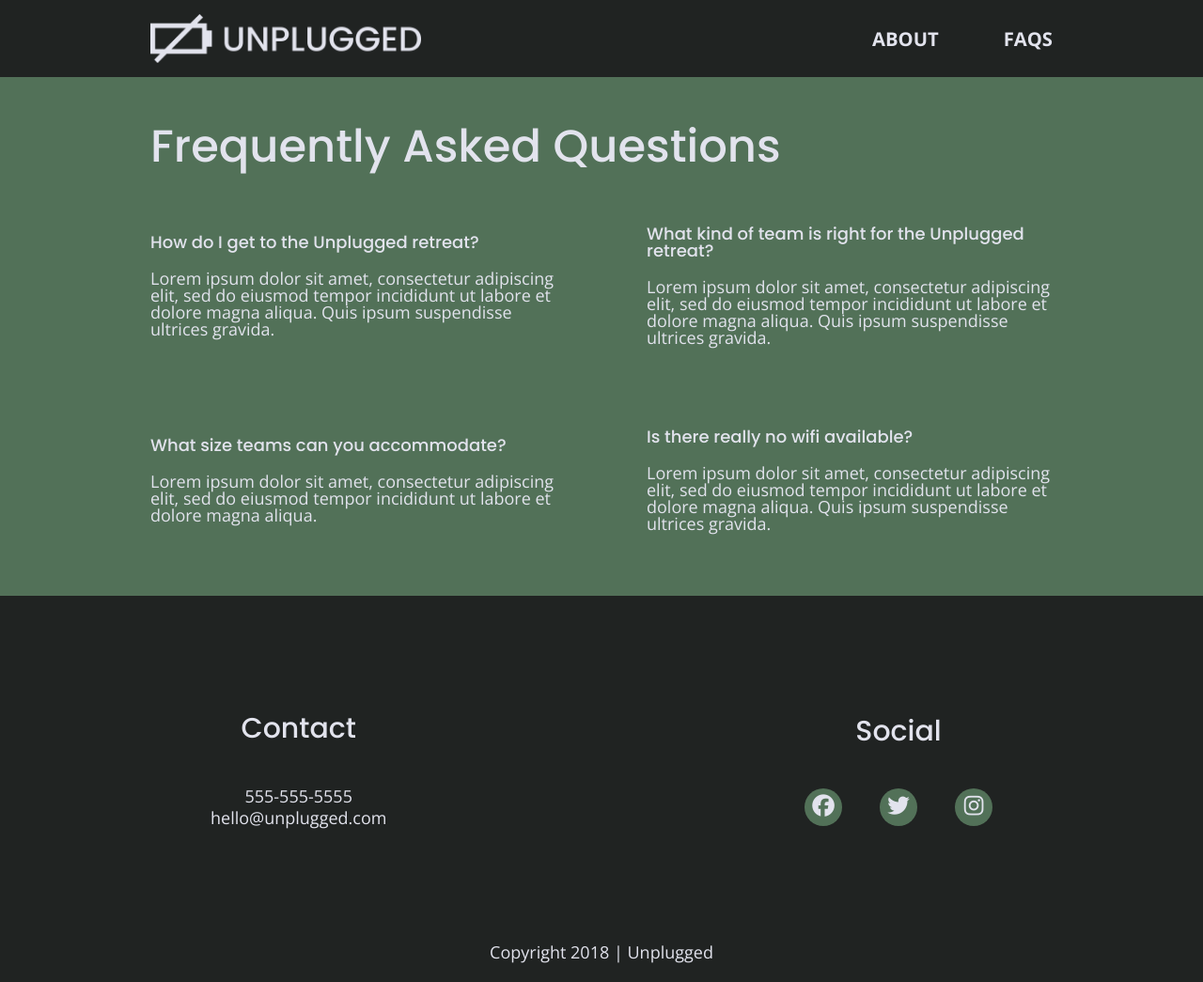
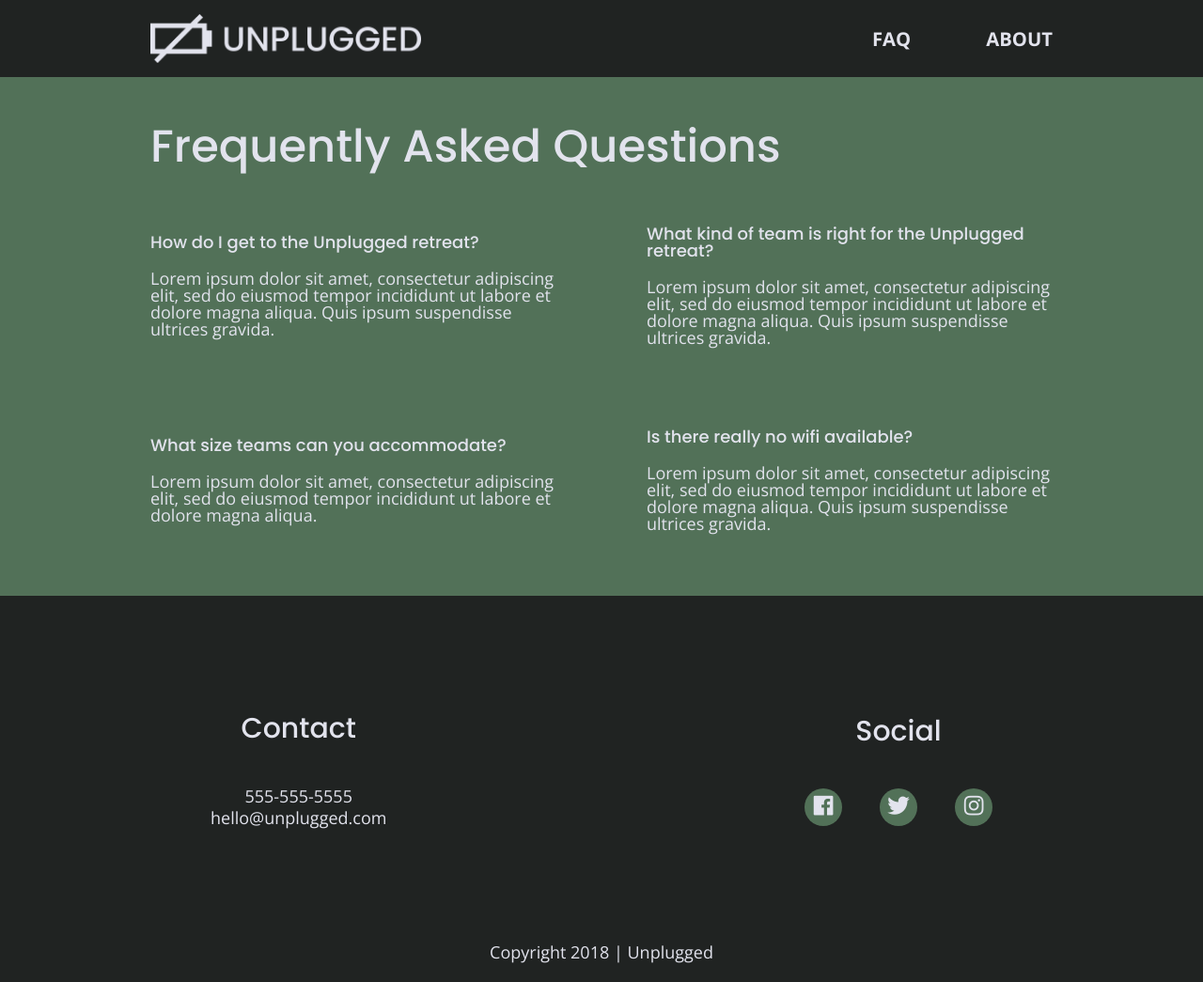
Before and after one commit to krbarr/unplugged-retreat, a website: page faqs/index.html in a window 1280 px wide. Shown: the whole page at 94% size. Drawn offline with nearby package versions, Linux system fonts and the light colour scheme.

Commit message:
Fixed fontawesome link

```diff
--- a/faqs/index.html
+++ b/faqs/index.html
@@ -23,7 +23,7 @@
   <link href="https://fonts.googleapis.com/css?family=Open+Sans:400,700|Poppins:500,700" rel="stylesheet">
 
   <!-- FontAwesome CDN Version 5.13 -->
-  <script src="https://use.fontawesome.com/5b657bee10.js"></script>
+  <link rel="stylesheet" href="https://use.fontawesome.com/releases/v5.5.0/css/all.css" integrity="sha384-B4dIYHKNBt8Bc12p+WXckhzcICo0wtJAoU8YZTY5qE0Id1GSseTk6S+L3BlXeVIU" crossorigin="anonymous">
 
   <meta name="theme-color" content="#fafafa">
 </head>
@@ -40,8 +40,8 @@
       <div class="header-divider"></div>
       <nav>
            <ul>
+               <li><a href="../faqs/index.html" target="_blank">FAQ</a></li>
                <li><a href="../about/index.html" target="_blank">About</a></li>
-               <li><a href="../faqs/index.html" target="_blank">FAQs</a></li>
            </ul>
       </nav>
     </div>
```
Also changed, not shown: about/index.html (+2 -2 lines), index.html (+1 -1 lines).
